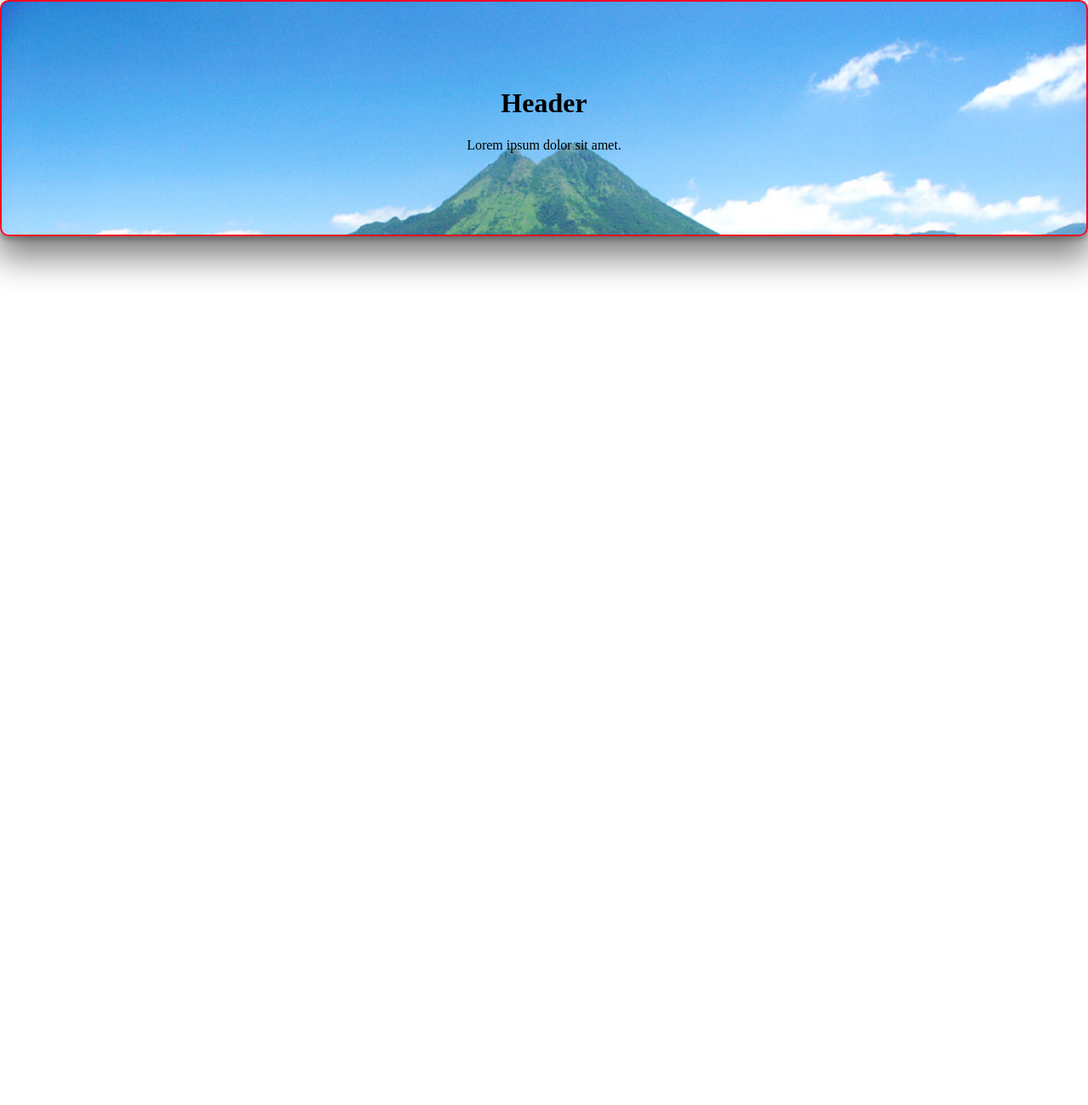
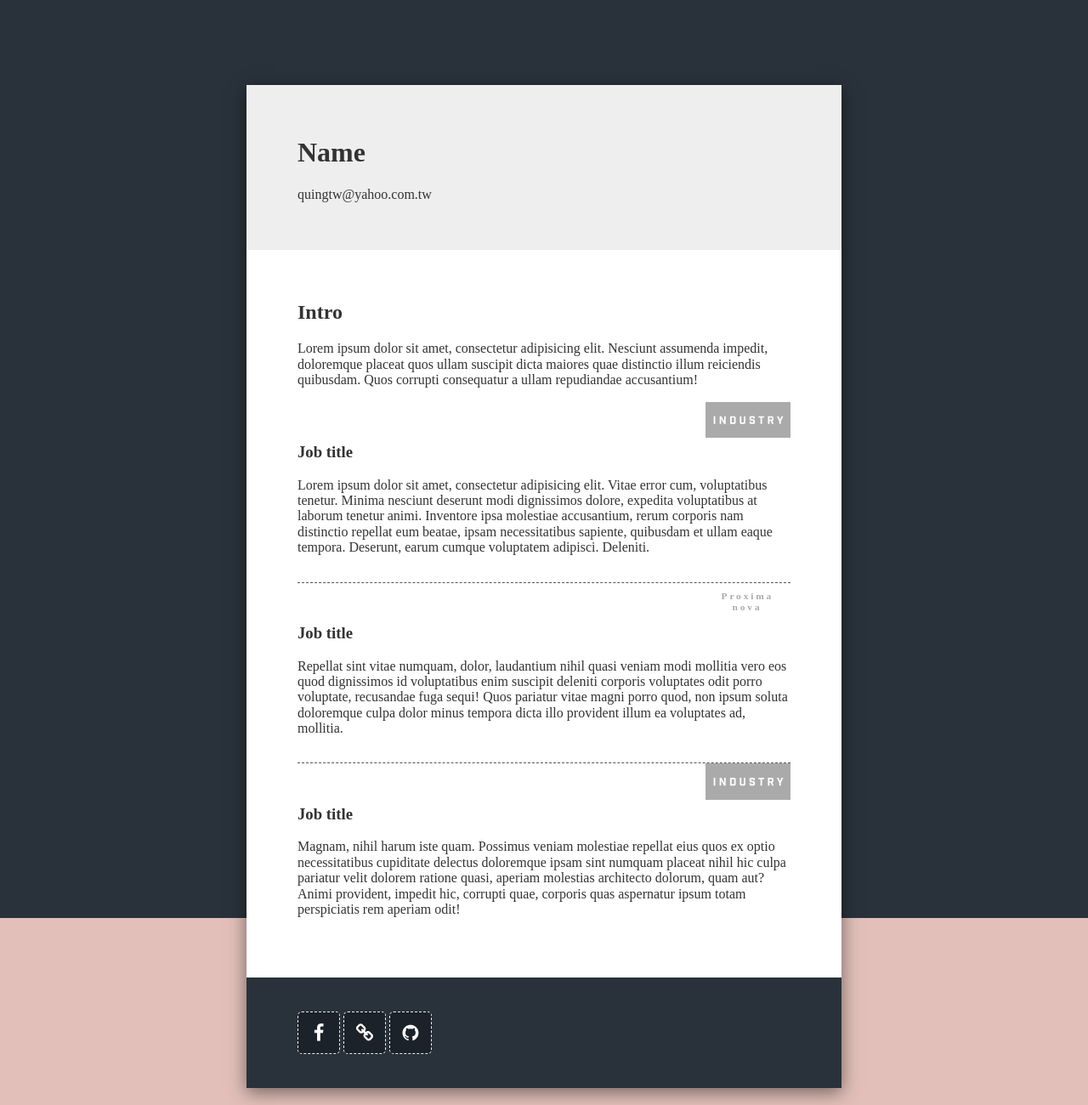
Before and after one commit to quingtw/first-website, a plain HTML site: page index.html in a window 1280 px wide. Shown: the top 1300 px of the page at 85% size. Drawn offline with nearby package versions, Linux system fonts and the light colour scheme.

Commit message:
新的網頁

```diff
--- a/css/style.css
+++ b/css/style.css
@@ -1,57 +1,107 @@
-html,
-body{
-    height: 3000px;
+* {
+    box-sizing: border-box;
+    -moz-box-sizing: border-box;
+    -webkit-box-sizing: border-box;
+    color: #333;
+    /*    border: 1px solid black;*/
+    /*    開發用先知道各個物件的位置大小*/
 }
 
-.header {
+html,
+body {
+    margin: 0;
+    padding: 0;
+    background-color: #29323b;
+}
 
-    color: black;
-    background-image: url(../img/header.jpg);
-    background-repeat: no-repeat;
-    background-size: cover;
-    margin-top: 50px;
-    background-attachment: fixed;
-    cursor: progress;
-/*    filter: brightness(0.9);*/
+html {
+    position: relative;
+}
+
+html:after {
+    content: "";
+    display: block;
+    width: 100%;
+    height: 300px;
+    background-color: #E2C0B9;
+    position: absolute;
+    left: 0;
+    bottom: 0;
+    z-index: 1;
+}
 
 
-    padding-top: 80px;
-    padding-bottom: 80px;
-    padding-left: 80px;
-    padding-right: 80px;
+/* 主色(primary) #29323b */
 
-    /* padding: 80px; */
-    padding: 80px 250px;
-    /* padding: 50px 10px 200px 400px; */
+
+/* 強調色(accent) #E2C0B9 */
+
+
+/* 字體顏色 #333 */
+
+.cv {
+    width: 700px;
+    margin: 100px auto;
+    background-color: white;
+    position: relative;
+    z-index: 5;
+    box-shadow: 0 5px 20px rgba(0, 0, 0, 0.5);
+}
+
+.section-title {
+    text-transform: capitalize;
+}
+
+.cv-header,
+.cvbody,
+.cv-footer {
+    padding: 40px 60px;
+}
+
+.cv-header {
+    background-color: #eee;
+}
+
+.cv-footer {
+    background-color: #29323b;
+}
+
+.experience {
+    padding-top: 30px;
+    padding-bottom: 15px;
+    position: relative;
+    border-bottom: 1px dashed #555;
+}
+
+.experience:last-child {
+    border-bottom: none;
+}
+
+.experience>img {
+    width: 100px;
+    position: absolute;
+    top: 0px;
+    right: 0;
+}
+
+.social-link {
+    width: 50px;
+    height: 50px;
+    display: inline-block;
+    font-size: 22px;
+    border: 1px dashed #eee;
+    color: white;
+    background-color: rgba(0, 0, 0, 0.3);
+    transition: all 0.5s ease;
+    border-radius: 5px;
     text-align: center;
-    /* margin-top: 50px; */
-    /* margin: 50px; */
-     margin: 0 auto;
-/*
-    margin-left: auto;
-    margin-right: auto;
-*/
-    border: 2px solid #FF0022;
-    border-radius: 10px;
-    box-shadow: 0 20px 40px 5px rgba(0,0,0,.5), 0 5px 5px rgb(0,0,0,.2);
+    line-height: 50px;
 }
-/*偽元素*/
 
-/*
-.header:after{
-    content: "123";
-    width: 100px;
-    height: 1000px;
-    background-color: red;
-    display: block;
-    position: absolute;
-    left: 0;
-    top: 0;
-    z-index: 1;
+.social-link:hover {
+    background-color: rgba(0, 0, 0, 0.6);
 }
-*/
-.header-content{
-    position: relative;
 
-    z-index: 3;
+.social-link>i.fa {
+    color: white;
 }
--- a/index.html
+++ b/index.html
@@ -5,19 +5,54 @@
     <meta charset="UTF-8">
     <!-- normalize.css -->
     <link rel="stylesheet" href="https://cdnjs.cloudflare.com/ajax/libs/normalize/6.0.0/normalize.min.css">
-    <link rel="stylesheet" href="css/basic.css">
+    <link rel="stylesheet" href="https://maxcdn.bootstrapcdn.com/font-awesome/4.7.0/css/font-awesome.min.css">
     <link rel="stylesheet" href="css/style.css">
-    <title>HTML Basic</title>
+    <title>Document</title>
 </head>
 
 <body>
-    <header class="header">
-        <div class="header-content">
-            <h1>Header</h1>
-            <p>Lorem ipsum dolor sit amet.</p>
-        </div>
-    </header>
-    <script src="js/main.js"></script>
+    <div class="cv">
+
+        <header class="cv-header">
+            <h1 class="name">Name</h1>
+            <p>quingtw@yahoo.com.tw</p>
+        </header>
+        <section class="cvbody">
+            <div class="intro">
+                <h2 class="section-title">intro</h2>
+                <p>Lorem ipsum dolor sit amet, consectetur adipisicing elit. Nesciunt assumenda impedit, doloremque placeat quos ullam suscipit dicta maiores quae distinctio illum reiciendis quibusdam. Quos corrupti consequatur a ullam repudiandae accusantium!</p>
+            </div>
+            <div class="experiences">
+                <!--               .experience>img+h3.job-title{Job title}+p>lorem50-->
+                <div class="experience">
+                    <img src="img/experience-company-logo1.svg" alt="">
+                    <h3 class="job-title">Job title</h3>
+                    <p>Lorem ipsum dolor sit amet, consectetur adipisicing elit. Vitae error cum, voluptatibus tenetur. Minima nesciunt deserunt modi dignissimos dolore, expedita voluptatibus at laborum tenetur animi. Inventore ipsa molestiae accusantium, rerum corporis nam distinctio repellat eum beatae, ipsam necessitatibus sapiente, quibusdam et ullam eaque tempora. Deserunt, earum cumque voluptatem adipisci. Deleniti.</p>
+                </div>
+                <div class="experience">
+                    <img src="img/experience-company-logo2.svg" alt="">
+                    <h3 class="job-title">Job title</h3>
+                    <p>Repellat sint vitae numquam, dolor, laudantium nihil quasi veniam modi mollitia vero eos quod dignissimos id voluptatibus enim suscipit deleniti corporis voluptates odit porro voluptate, recusandae fuga sequi! Quos pariatur vitae magni porro quod, non ipsum soluta doloremque culpa dolor minus tempora dicta illo provident illum ea voluptates ad, mollitia.</p>
+                </div>
+                <div class="experience">
+                    <img src="img/experience-company-logo1.svg" alt="">
+                    <h3 class="job-title">Job title</h3>
+                    <p>Magnam, nihil harum iste quam. Possimus veniam molestiae repellat eius quos ex optio necessitatibus cupiditate delectus doloremque ipsam sint numquam placeat nihil hic culpa pariatur velit dolorem ratione quasi, aperiam molestias architecto dolorum, quam aut? Animi provident, impedit hic, corrupti quae, corporis quas aspernatur ipsum totam perspiciatis rem aperiam odit!</p>
+                </div>
+            </div>
+        </section>
+
+
+        <footer class="cv-footer">
+            <div class="social-links">
+                <a href="#" target="_blank" class="social-link"><i class="fa fa-facebook" aria-hidden="true"></i></a>
+                <a href="#" target="_blank" class="social-link"><i class="fa fa-link" aria-hidden="true"></i></a>
+                <a href="#" target="_blank" class="social-link"><i class="fa fa-github" aria-hidden="true"></i></a>
+            </div>
+        </footer>
+
+
+    </div>
 </body>
 
 </html>
```
Also changed, not shown: img/experience-company-logo1.svg (added), img/experience-company-logo2.svg (added), img/experience-company-logo3.svg (added).
